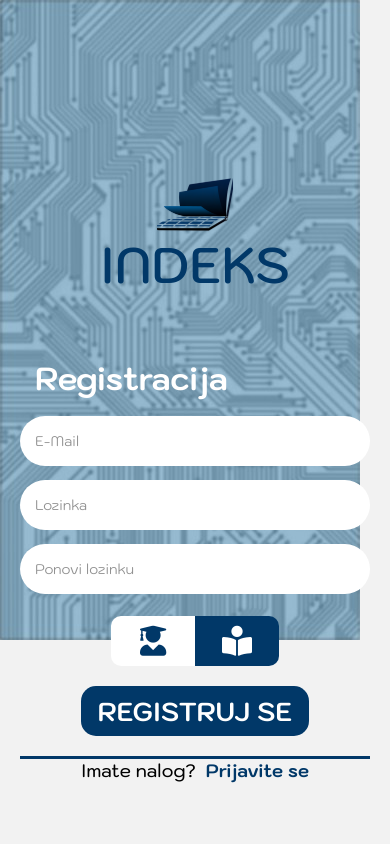
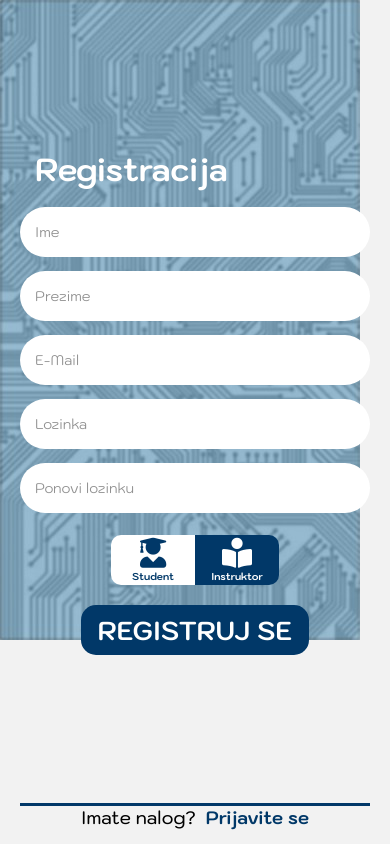
Before and after one commit to MiLaNIliSkOvIc/INDEKS-FrontEnd, a React Native app in the folder IndeksFrontEnd/: screen /Register in a window 390 px wide. Built offline with nearby package versions, Linux system fonts and the light colour scheme.

Commit message:
design changes on auth

```diff
--- a/IndeksFrontEnd/app/components/IndeksTextInput.js
+++ b/IndeksFrontEnd/app/components/IndeksTextInput.js
@@ -4,13 +4,23 @@ import { StyleSheet } from "react-native";
 import fonts from "../config/fonts";
 import colors from "../config/colors";
 
-function IndeksTextInput({ placeholder, secureTextEntry, style }) {
+function IndeksTextInput({
+  placeholder,
+  secureTextEntry,
+  style,
+  onChangeText,
+  value,
+  enabled,
+}) {
   return (
     <TextInput
       style={[styles.input, style]}
       placeholder={placeholder}
       placeholderTextColor="#919191"
       secureTextEntry={secureTextEntry}
+      onChangeText={onChangeText}
+      value={value}
+      enabled={enabled}
     />
   );
 }
--- a/IndeksFrontEnd/app/screens/LoginScreen.js
+++ b/IndeksFrontEnd/app/screens/LoginScreen.js
@@ -1,5 +1,11 @@
-import React, { useState } from "react";
-import { View, Text, TouchableOpacity, StyleSheet } from "react-native";
+import React, { useState, useEffect } from "react";
+import {
+  View,
+  Text,
+  TouchableOpacity,
+  StyleSheet,
+  Keyboard,
+} from "react-native";
 import { useNavigation } from "@react-navigation/native";
 import fonts from "../config/fonts";
 import IndeksBackground from "../components/IndeksBackground";
@@ -14,6 +20,21 @@ const LoginScreen = () => {
   const [email, setEmail] = useState("");
   const [password, setPassword] = useState("");
   const navigation = useNavigation();
+
+  const [keyboardVisible, setKeyboardVisible] = useState(false);
+  useEffect(() => {
+    const showKeyboard = Keyboard.addListener("keyboardDidShow", () => {
+      setKeyboardVisible(true);
+    });
+    const hideKeyboard = Keyboard.addListener("keyboardDidHide", () => {
+      setKeyboardVisible(false);
+    });
+
+    return () => {
+      showKeyboard.remove();
+      hideKeyboard.remove();
+    };
+  }, []);
 
   const handleLoginPress = async () => {
     try {
@@ -66,14 +87,15 @@ const LoginScreen = () => {
         >
           PRIJAVI SE
         </BigBasicButtonComponent>
-
+      </View>
+      {keyboardVisible ? null : (
         <View style={styles.loginLink}>
           <Text style={styles.accountText}>Nemate nalog?</Text>
           <TouchableOpacity onPress={handleRegisterPress}>
             <Text style={styles.createAccount}>Kreirajte nalog</Text>
           </TouchableOpacity>
         </View>
-      </View>
+      )}
     </IndeksBackground>
   );
 };
@@ -128,7 +150,8 @@ const styles = StyleSheet.create({
   },
   loginLink: {
     justifyContent: "center",
-    width: "100%",
+    marginHorizontal: 20,
+    marginBottom: 15,
     borderTopWidth: 3,
     borderColor: colors.primary,
     flexDirection: "row",
@@ -138,6 +161,7 @@ const styles = StyleSheet.create({
     justifyContent: "center",
   },
   title: {
+    paddingBottom: 5,
     paddingLeft: 15,
     width: "100%",
     fontSize: 32,
--- a/IndeksFrontEnd/app/screens/RegisterScreen.js
+++ b/IndeksFrontEnd/app/screens/RegisterScreen.js
@@ -1,17 +1,15 @@
-import { useState } from "react";
+import { useState, useEffect } from "react";
 import {
   View,
   Text,
-  TextInput,
   TouchableOpacity,
   TouchableHighlight,
   StyleSheet,
-  KeyboardAvoidingView,
+  Keyboard,
 } from "react-native";
 import { useNavigation } from "@react-navigation/native";
 import fonts from "../config/fonts";
 import IndeksBackground from "../components/IndeksBackground";
-import LogoWithTitleComponent from "../components/LogoWithTitleComponent";
 import colors from "../config/colors";
 import IndeksTextInput from "../components/IndeksTextInput";
 import FontAwesome5 from "react-native-vector-icons/FontAwesome5";
@@ -20,6 +18,21 @@ import BigBasicButtonComponent from "../components/BigBasicButtonComponent";
 const RegisterScreen = () => {
   const navigation = useNavigation();
   const [userAccountSelected, setUserAccountSelected] = useState(true);
+
+  const [keyboardVisible, setKeyboardVisible] = useState(false);
+  useEffect(() => {
+    const showKeyboard = Keyboard.addListener("keyboardDidShow", () => {
+      setKeyboardVisible(true);
+    });
+    const hideKeyboard = Keyboard.addListener("keyboardDidHide", () => {
+      setKeyboardVisible(false);
+    });
+
+    return () => {
+      showKeyboard.remove();
+      hideKeyboard.remove();
+    };
+  }, []);
   const handleLoginPress = () => {
     navigation.navigate("Login"); // Navigacija na Login ekran
   };
@@ -37,8 +50,9 @@ const RegisterScreen = () => {
   return (
     <IndeksBackground>
       <View style={styles.container}>
-        <LogoWithTitleComponent style={styles.logoContainer} />
         <Text style={styles.title}>Registracija</Text>
+        <IndeksTextInput placeholder="Ime" style={styles.input} />
+        <IndeksTextInput placeholder="Prezime" style={styles.input} />
         <IndeksTextInput placeholder="E-Mail" style={styles.input} />
         <IndeksTextInput
           placeholder="Lozinka"
@@ -63,11 +77,23 @@ const RegisterScreen = () => {
             ]}
             onPress={handleUserAccountSelect}
           >
+            <View style={styles.iconButtonContent}>
               <FontAwesome5
                 name="user-graduate"
                 size={30}
                 color={userAccountSelected ? colors.primary : colors.white}
               />
+              <Text
+                style={[
+                  styles.iconButtonText,
+                  {
+                    color: userAccountSelected ? colors.primary : colors.white,
+                  },
+                ]}
+              >
+                Student
+              </Text>
+            </View>
           </TouchableHighlight>
           <TouchableHighlight
             style={[
@@ -81,23 +107,37 @@ const RegisterScreen = () => {
             ]}
             onPress={handleInstructorAccountSelect}
           >
+            <View style={styles.iconButtonContent}>
               <FontAwesome5
                 name="book-reader"
                 size={30}
                 color={userAccountSelected ? colors.white : colors.primary}
               />
+              <Text
+                style={[
+                  styles.iconButtonText,
+                  {
+                    color: userAccountSelected ? colors.white : colors.primary,
+                  },
+                ]}
+              >
+                Instruktor
+              </Text>
+            </View>
           </TouchableHighlight>
         </View>
         <BigBasicButtonComponent style={styles.registerButton}>
           REGISTRUJ SE
         </BigBasicButtonComponent>
+      </View>
+      {keyboardVisible ? null : (
         <View style={styles.footer}>
           <Text style={styles.footerText}>Imate nalog?</Text>
           <TouchableOpacity onPress={handleLoginPress}>
             <Text style={styles.footerLink}>Prijavite se</Text>
           </TouchableOpacity>
         </View>
-      </View>
+      )}
     </IndeksBackground>
   );
 };
@@ -109,6 +149,7 @@ const styles = StyleSheet.create({
     width: "60%",
     marginTop: 15,
   },
+
   container: {
     flex: 1,
     justifyContent: "center",
@@ -117,11 +158,11 @@ const styles = StyleSheet.create({
   },
   footer: {
     justifyContent: "center",
-    width: "100%",
+    marginHorizontal: 20,
+    marginBottom: 15,
     borderTopWidth: 3,
     borderColor: colors.primary,
     flexDirection: "row",
-    marginTop: 20,
   },
   footerLink: {
     color: colors.primary,
@@ -138,6 +179,8 @@ const styles = StyleSheet.create({
     width: "40%",
     height: 50,
     justifyContent: "center",
+  },
+  iconButtonContent: {
     alignItems: "center",
   },
   iconButtonLeft: {
@@ -148,13 +191,18 @@ const styles = StyleSheet.create({
     borderTopRightRadius: 10,
     borderBottomRightRadius: 10,
   },
+  iconButtonText: {
+    fontFamily: fonts.primaryBold,
+    fontSize: 10,
+  },
   input: {
     marginVertical: 7,
   },
   logoContainer: {
-    justifyContent: "flex-end",
-    height: "35%",
+    height: "25%",
     paddingBottom: 60,
+    alignItems: "center",
+    padding: 30,
   },
   registerButton: {
     width: "65%",
--- a/IndeksFrontEnd/app/screens/ResetPasswordScreen.js
+++ b/IndeksFrontEnd/app/screens/ResetPasswordScreen.js
@@ -13,14 +13,23 @@ import { useNavigation } from "@react-navigation/native";
 import colors from "../config/colors";
 import fonts from "../config/fonts";
 import { useState, useEffect } from "react";
+import HttpService from "../services/HttpService";
 
 export default function ResetPasswordScreen() {
   const navigation = useNavigation();
+
+  const [email, setEmail] = useState("");
+  const [code, setCode] = useState("");
+  const [emailInputEnabled, setEmailInputEnabled] = useState(true);
   const handleConfirmPress = () => {
     navigation.navigate("NewPassword");
   };
   const handleBackToLoginPress = () => {
     navigation.navigate("Login");
+  };
+  const handleSendCodePress = () => {
+    setEmailInputEnabled(false);
+    HttpService.create(`userAccount/password-recovery?email=${email}`);
   };
   const [keyboardVisible, setKeyboardVisible] = useState(false);
   useEffect(() => {
@@ -42,17 +51,30 @@ export default function ResetPasswordScreen() {
       <LogoWithTitleComponent style={styles.logoContainer} />
       <View style={styles.container}>
         <Text style={styles.title}>Oporavak lozinke</Text>
-        <IndeksTextInput placeholder="E-Mail" />
-        <BigBasicButtonComponent style={styles.button}>
+        <IndeksTextInput
+          enabled={emailInputEnabled}
+          placeholder="E-Mail"
+          onChangeText={setEmail}
+          value={email}
+        />
+        <BigBasicButtonComponent
+          style={styles.button}
+          onPress={handleSendCodePress}
+        >
           POŠALJI KOD
         </BigBasicButtonComponent>
-        <IndeksTextInput placeholder="Kod" />
+        <IndeksTextInput
+          placeholder="Kod"
+          onChangeText={setCode}
+          value={code}
+        />
         <BigBasicButtonComponent
           style={styles.button}
           onPress={handleConfirmPress}
         >
           POTVRDI
         </BigBasicButtonComponent>
+      </View>
       {keyboardVisible ? null : (
         <View style={styles.footer}>
           <TouchableOpacity onPress={handleBackToLoginPress}>
@@ -60,7 +82,6 @@ export default function ResetPasswordScreen() {
           </TouchableOpacity>
         </View>
       )}
-      </View>
     </IndeksBackground>
   );
 }
@@ -90,10 +111,9 @@ const styles = StyleSheet.create({
     marginBottom: 10,
   },
   footer: {
-    position: "absolute",
-    bottom: 10,
     alignItems: "center",
-    width: "100%",
+    marginHorizontal: 20,
+    marginBottom: 15,
     borderTopWidth: 2,
     borderColor: colors.primary,
   },
```
Lines whose indentation alone changed are shown as unchanged.
